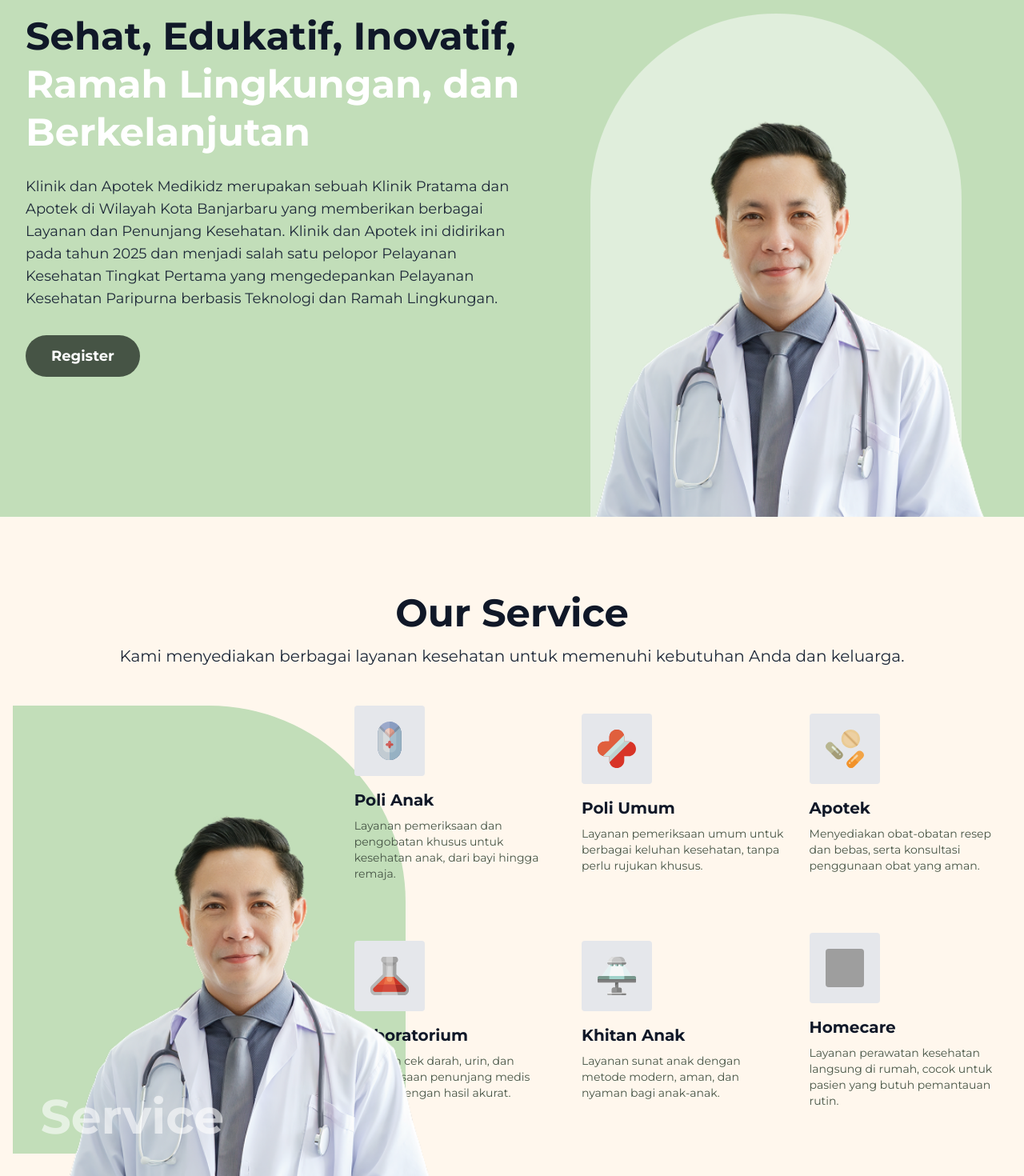
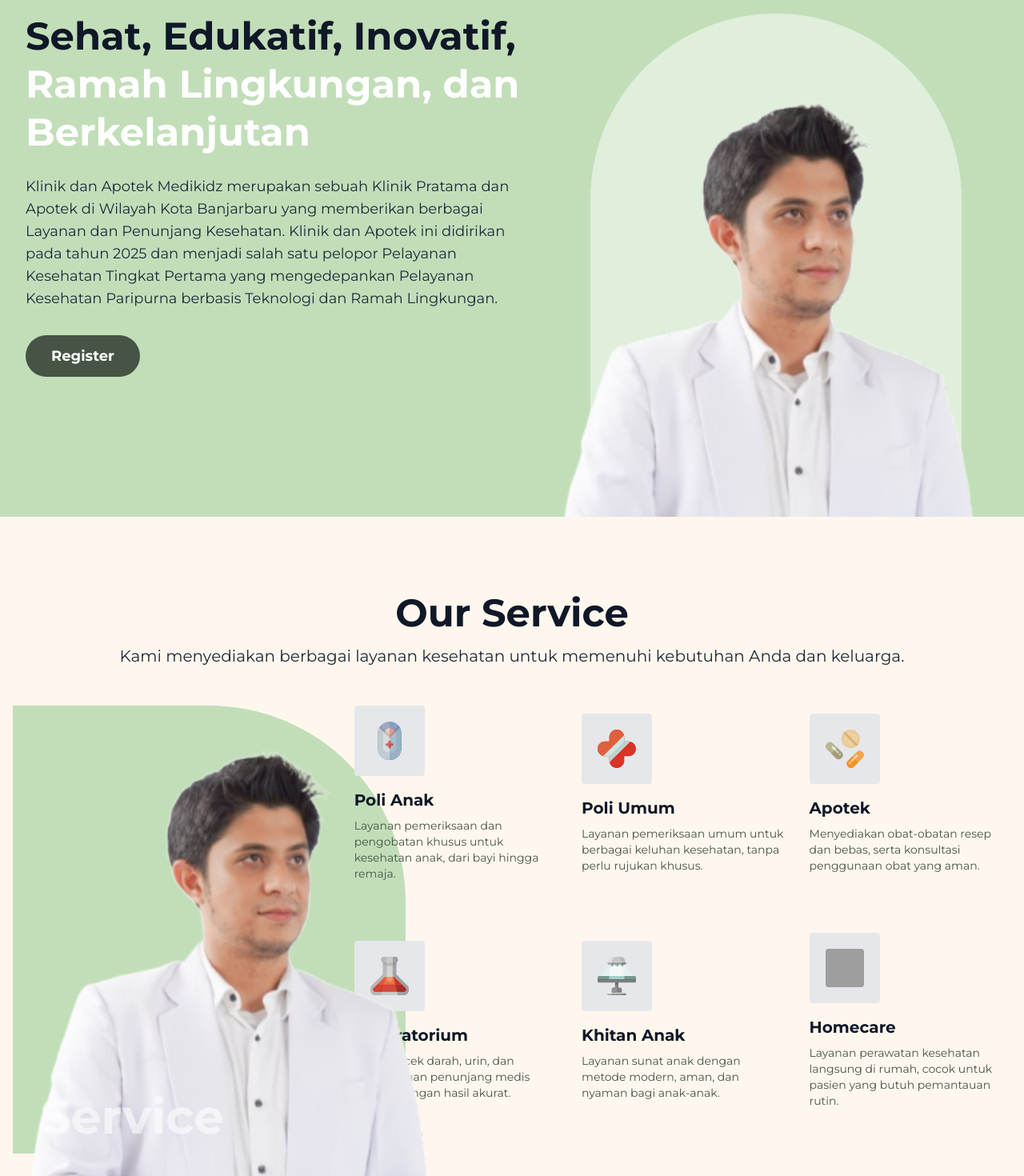
Before and after one commit to desyadelina/medikidz, a React (Vite) app: page / in a window 1280 px wide. Shown: the part 240-1710 px from the top of the page at 80% size. Built offline with nearby package versions, Linux system fonts and the light colour scheme; grey boxes are pictures that could not be loaded; a web font is replaced by a local one.

Commit message:
ref: change the doctor image to dr. Iskandar photo

```diff
--- a/src/components/detail/HeroSection.jsx
+++ b/src/components/detail/HeroSection.jsx
@@ -70,10 +70,10 @@
               }}
             ></div>
             <img
-              src="/images/doctor.png"
+              src="/images/dr_Iskandar_cropped.png"
               alt="Doctor"
-              className="absolute bottom-0 left-0 right-0 mx-auto w-full md:w-[679px] object-contain"
-              style={{ transform: "translateY(15%)" }}
+              className="absolute bottom-0 left-0 right-0 mx-auto w-full md:w-[600px] object-contain"
+              style={{ transform: "translateY(25%)" }}
             />
           </div>
         </div>
--- a/src/components/landing/HeroSection.jsx
+++ b/src/components/landing/HeroSection.jsx
@@ -31,10 +31,10 @@
               style={{ transform: "translateY(15%)" }}
             ></div>
             <img
-              src="/images/doctor.png"
+              src="/images/dr_Iskandar_cropped.png"
               alt="Doctor"
-              className="absolute bottom-0 left-0 right-0 mx-auto w-full md:w-[679px] object-contain"
-              style={{ transform: "translateY(15%)" }}
+              className="absolute bottom-0 left-0 right-0 mx-auto w-full md:w-[600px] object-contain"
+              style={{ transform: "translateY(25%)" }}
             />
           </div>
         </div>
--- a/src/components/landing/ServicesSection.jsx
+++ b/src/components/landing/ServicesSection.jsx
@@ -22,7 +22,7 @@
               style={{ borderTopRightRadius: "245.5px" }}
             >
               <img
-                src="/images/doctor.png"
+                src="/images/dr_Iskandar_cropped.png"
                 alt="Doctor"
                 className="absolute w-[560px] object-cover"
                 style={{ transform: "translateY(10%)" }}
```
Also changed, not shown: public/images/doctor.png (deleted), public/images/dr_Iskandar_cropped.png (added).
